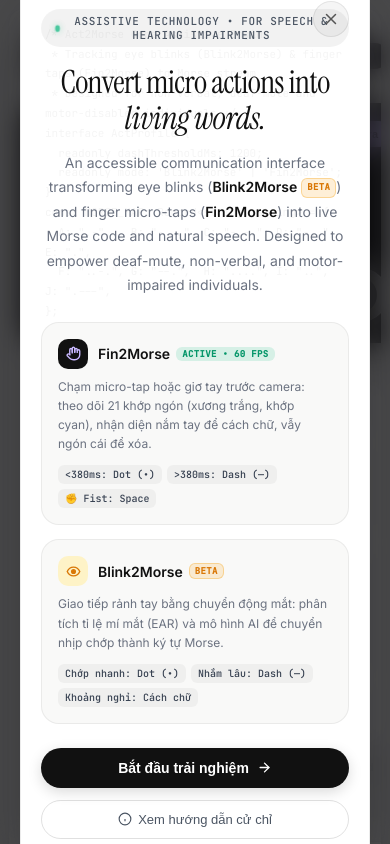
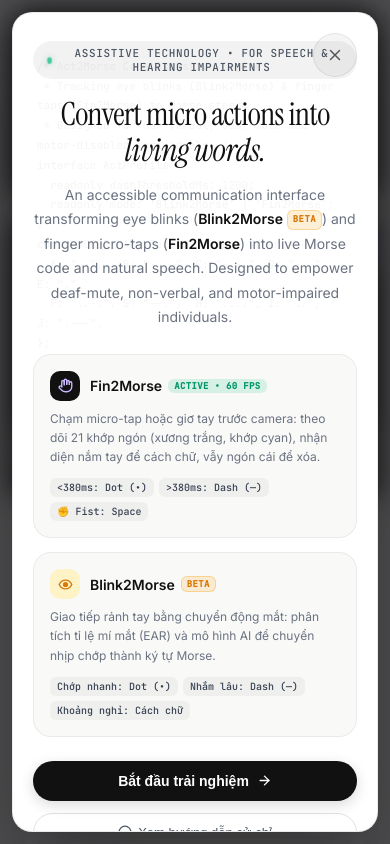
Before and after one commit to rcryan-hniht/Act2Morse, a website built with Vite: page frontend/index.html in a window 390 px wide. Shown: the top 844 px of the page. Built offline with nearby package versions, Linux system fonts and the light colour scheme; no server answers; files whose address does not match are found by name.

Commit message:
change: add local Docker setup and improve mobile UI

```diff
--- a/frontend/src/style.css
+++ b/frontend/src/style.css
@@ -698,6 +698,7 @@ body {
   gap: 16px;
   position: relative;
   width: 100%;
+  min-width: 0;
 }
 
 .portrait-container {
@@ -706,7 +707,7 @@ body {
   min-height: 280px;
   max-height: 380px;
   background-color: #000000;
-  border-radius: var(--radius-hero);
+  border-radius: 0;
   overflow: hidden;
   position: relative;
   box-shadow: 0 20px 40px -15px rgba(0, 0, 0, 0.2);
@@ -1711,9 +1712,169 @@ body {
 }
 
 @media (max-width: 640px) {
+  body {
+    padding: 0;
+    align-items: flex-start;
+  }
+
+  .outer-frame {
+    border: none;
+    border-radius: 0;
+  }
+
+  .header-container {
+    padding: 12px 12px 0;
+  }
+
+  .nav-pill {
+    flex-direction: column;
+    align-items: stretch;
+    gap: 12px;
+    padding: 16px 12px 12px;
+    border-radius: 20px;
+  }
+
+  .nav-brand {
+    justify-content: center;
+    min-height: 44px;
+  }
+
+  .nav-modes {
+    flex-wrap: wrap;
+    justify-content: center;
+    border-radius: 16px;
+  }
+
+  .nav-mode-btn {
+    flex: 1 1 45%;
+    justify-content: center;
+    padding: 8px;
+  }
+
+  .nav-link-chart {
+    flex: 1;
+    justify-content: center;
+    color: #B8B8B8;
+  }
+
+  .hero-section {
+    gap: 16px;
+    padding: 16px 12px;
+  }
+
+  .portrait-container {
+    aspect-ratio: 4 / 3;
+    min-height: 0;
+    max-height: none;
+  }
+
+  .camera-top-controls {
+    top: 10px;
+    left: 10px;
+    right: 10px;
+    align-items: flex-start;
+    gap: 8px;
+  }
+
+  .status-badge {
+    min-width: 0;
+    padding: 8px;
+    font-size: 10px;
+    overflow-wrap: anywhere;
+  }
+
+  .indicator-dot,
+  .btn-toggle-cam {
+    flex-shrink: 0;
+  }
+
+  .hero-floating-bar {
+    bottom: 10px;
+    left: 10px;
+    right: 10px;
+    gap: 8px;
+    padding: 8px 10px;
+  }
+
+  .floating-bar-title {
+    font-size: 12px;
+  }
+
+  .floating-bar-desc {
+    white-space: normal;
+    line-height: 1.4;
+  }
+
+  .login-card,
+  .morse-console-panel,
+  .morse-flip-face {
+    padding: 12px;
+  }
+
+  .console-header,
+  .fin-tap-header,
+  .morse-chart-header {
+    flex-wrap: wrap;
+    gap: 8px;
+  }
+
+  .console-tools {
+    margin-left: auto;
+  }
+
+  .decoded-text-box {
+    flex-direction: column;
+  }
+
+  .decoded-result,
+  .rule-text {
+    min-width: 0;
+    overflow-wrap: anywhere;
+  }
+
+  .simulation-row {
+    grid-template-columns: repeat(2, minmax(0, 1fr));
+    gap: 8px;
+  }
+
+  .nav-mode-btn,
+  .nav-link-chart,
+  .btn-toggle-cam,
+  .btn-sim,
+  .flip-toggle-btn,
+  .docs-footer-link {
+    min-height: 44px;
+  }
+
+  .icon-btn-sm,
+  .floating-arrow-btn,
+  .welcome-close-btn {
+    width: 44px;
+    height: 44px;
+    flex-shrink: 0;
+  }
+
+  .morse-chart-grid {
+    grid-template-columns: repeat(3, minmax(0, 1fr));
+    gap: 8px;
+  }
+
+  .welcome-overlay {
+    padding: 12px;
+  }
+
+  .toast-notice {
+    right: 12px;
+    bottom: 12px;
+    max-width: calc(100% - 24px);
+    overflow-wrap: anywhere;
+  }
+
   .welcome-card {
     padding: 28px 20px 24px 20px;
     border-radius: 20px;
+    max-height: calc(100dvh - 24px);
+    overflow-y: auto;
   }
   .welcome-title {
     font-size: 32px;
```
Also changed, not shown: README.md, 3 other files.
